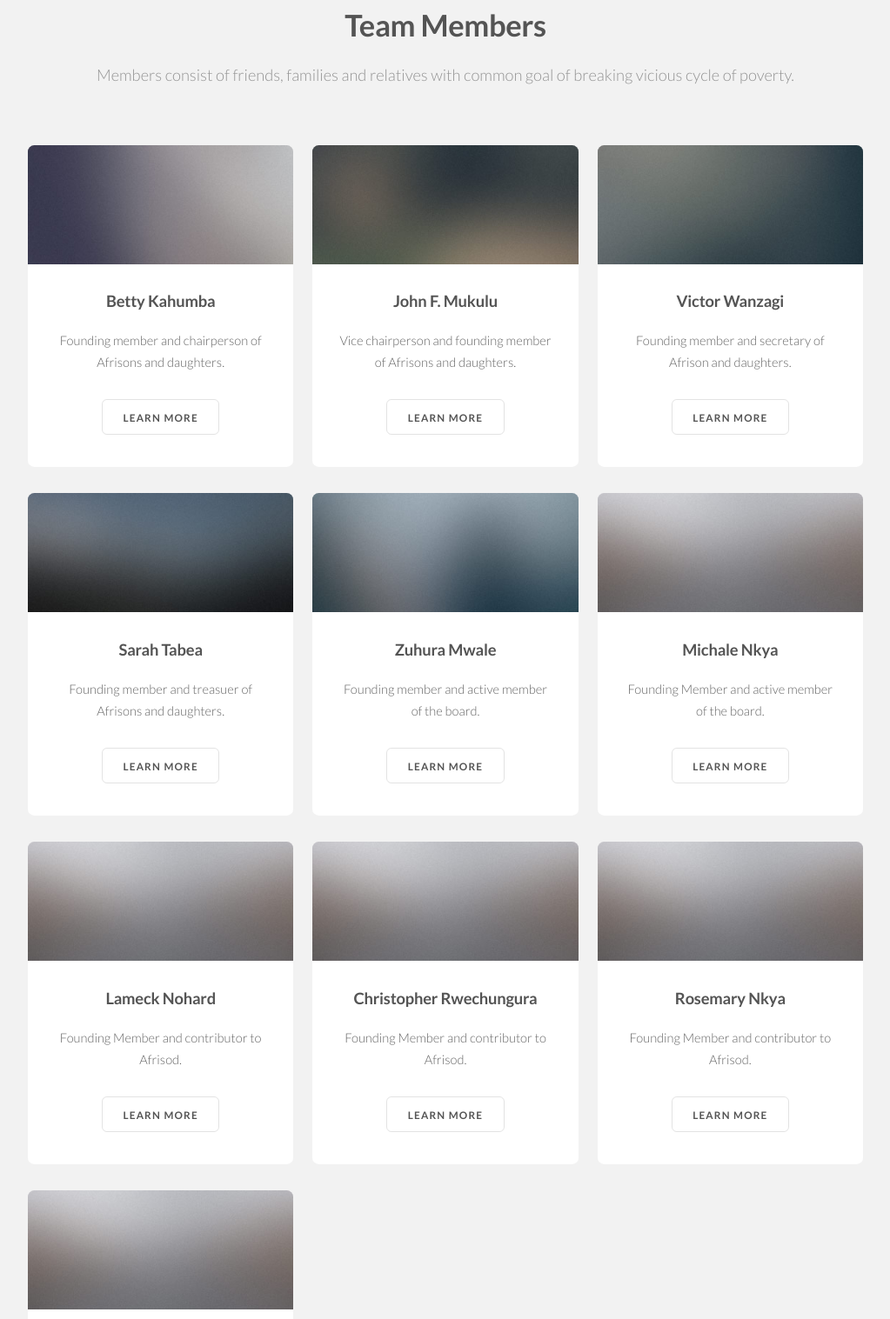
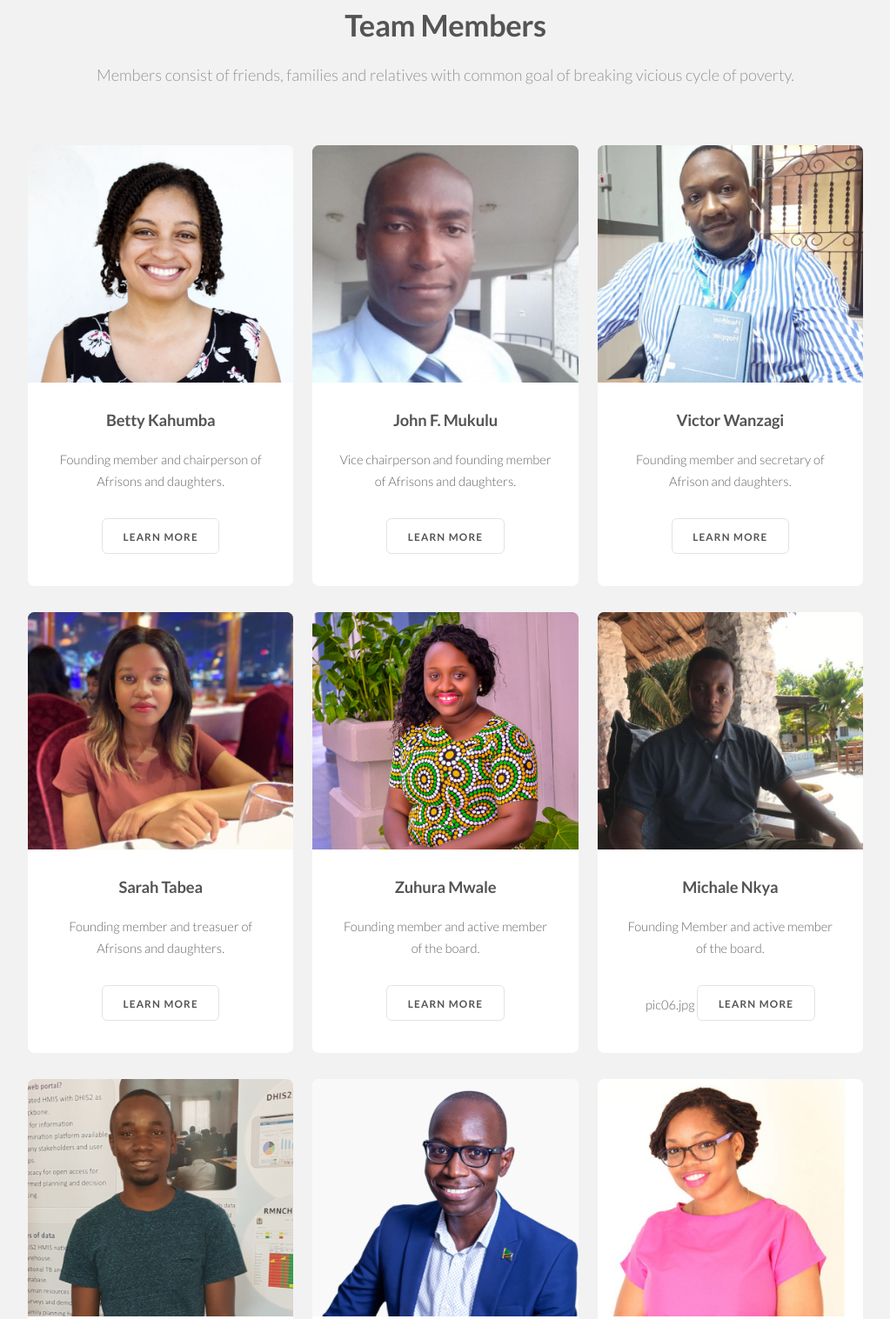
Before and after one commit to mukulu/afrisod-site, a plain HTML site: page index.html in a window 1280 px wide. Shown: the part 1368-2885 px from the top of the page at 87% size, without its empty margins (128-1151 px from the left). Drawn offline with Linux system fonts and the light colour scheme.

Commit message:
Updated profile pictures

```diff
--- a/index.html
+++ b/index.html
@@ -148,7 +148,7 @@
 					<div class="row">
 						<div class="4u 6u(2) 12u$(3)">
 							<article class="box post">
-								<a href="#" class="image fit"><img src="images/pic01.jpg" alt="" /></a>
+								<a href="#" class="image fit"><img src="images/betty-kahumba-small.jpg" alt="" /></a>
 								<h3>Betty Kahumba</h3>
 								<p>Founding member and chairperson of Afrisons and daughters.</p>
 								<ul class="actions">
@@ -158,7 +158,7 @@
 						</div>
 						<div class="4u 6u$(2) 12u$(3)">
 							<article class="box post">
-								<a href="#" class="image fit"><img src="images/pic02.jpg" alt="" /></a>
+								<a href="#" class="image fit"><img src="images/john-mukulu-small.jpeg" alt="" /></a>
 								<h3>John F. Mukulu</h3>
 								<p>Vice chairperson and founding member of Afrisons and daughters.</p>
 								<ul class="actions">
@@ -168,7 +168,7 @@
 						</div>
 						<div class="4u$ 6u(2) 12u$(3)">
 							<article class="box post">
-								<a href="#" class="image fit"><img src="images/pic03.jpg" alt="" /></a>
+								<a href="#" class="image fit"><img src="images/victor-wanzagi.jpeg" alt="" /></a>
 								<h3>Victor Wanzagi</h3>
 								<p>Founding member and secretary of Afrison and daughters.</p>
 								<ul class="actions">
@@ -178,7 +178,7 @@
 						</div>
 						<div class="4u 6u$(2) 12u$(3)">
 							<article class="box post">
-								<a href="#" class="image fit"><img src="images/pic04.jpg" alt="" /></a>
+								<a href="#" class="image fit"><img src="images/sarah-tabea.jpeg" alt="" /></a>
 								<h3>Sarah Tabea</h3>
 								<p>Founding member and treasuer of Afrisons and daughters.</p>
 								<ul class="actions">
@@ -188,7 +188,7 @@
 						</div>
 						<div class="4u 6u(2) 12u$(3)">
 							<article class="box post">
-								<a href="#" class="image fit"><img src="images/pic05.jpg" alt="" /></a>
+								<a href="#" class="image fit"><img src="images/zuhura-mwale.jpeg" alt="" /></a>
 								<h3>Zuhura Mwale</h3>
 								<p>Founding member and active member of the board.</p>
 								<ul class="actions">
@@ -198,17 +198,17 @@
 						</div>
 						<div class="4u$ 6u$(2) 12u$(3)">
 							<article class="box post">
-								<a href="#" class="image fit"><img src="images/pic06.jpg" alt="" /></a>
+								<a href="#" class="image fit"><img src="images/michael-nkya.jpeg" alt="" /></a>
 								<h3>Michale Nkya</h3>
 								<p>Founding Member and active member of the board.</p>
-								<ul class="actions">
+								<ul class="actions">pic06.jpg
 									<li><a href="#" class="button">Learn More</a></li>
 								</ul>
 							</article>
 						</div>
 						<div class="4u 6u$(2) 12u$(3)">
 							<article class="box post">
-								<a href="#" class="image fit"><img src="images/pic06.jpg" alt="" /></a>
+								<a href="#" class="image fit"><img src="images/lameck-nohard.jpg" alt="" /></a>
 								<h3>Lameck Nohard</h3>
 								<p>Founding Member and contributor to Afrisod.</p>
 								<ul class="actions">
@@ -218,7 +218,7 @@
 						</div>
 						<div class="4u 6u(2) 12u$(3)">
 							<article class="box post">
-								<a href="#" class="image fit"><img src="images/pic06.jpg" alt="" /></a>
+								<a href="#" class="image fit"><img src="images/christopher-rwechungura.png" alt="" /></a>
 								<h3>Christopher Rwechungura</h3>
 								<p>Founding Member and contributor to Afrisod.</p>
 								<ul class="actions">
@@ -228,7 +228,7 @@
 						</div>
 						<div class="4u$ 6u$(2) 12u$(3)">
 							<article class="box post">
-								<a href="#" class="image fit"><img src="images/pic06.jpg" alt="" /></a>
+								<a href="#" class="image fit"><img src="images/rosemary-nkya.jpeg" alt="" /></a>
 								<h3>Rosemary Nkya</h3>
 								<p>Founding Member and contributor to Afrisod.</p>
 								<ul class="actions">
@@ -238,7 +238,7 @@
 						</div>
 						<div class="4u$ 6u$(2) 12u$(3)">
 							<article class="box post">
-								<a href="#" class="image fit"><img src="images/pic06.jpg" alt="" /></a>
+								<a href="#" class="image fit"><img src="images/emmanuel-michael.jpeg" alt="" /></a>
 								<h3>Emmanuel Michael</h3>
 								<p>Founding Member and contributor to Afrisod.</p>
 								<ul class="actions">
```
Also changed, not shown: images/betty-kahumba-small.jpg (added), images/christopher-rwechungura.png (added), images/emmanuel-michael.jpeg (added), images/john-mukulu-small.jpeg (added), images/lameck-nohard.jpg (added), images/michael-nkya.jpeg (added), images/rosemary-nkya.jpeg (added), images/sarah-tabea.jpeg (added), images/victor-wanzagi.jpeg (added), images/zuhura-mwale.jpeg (added).
